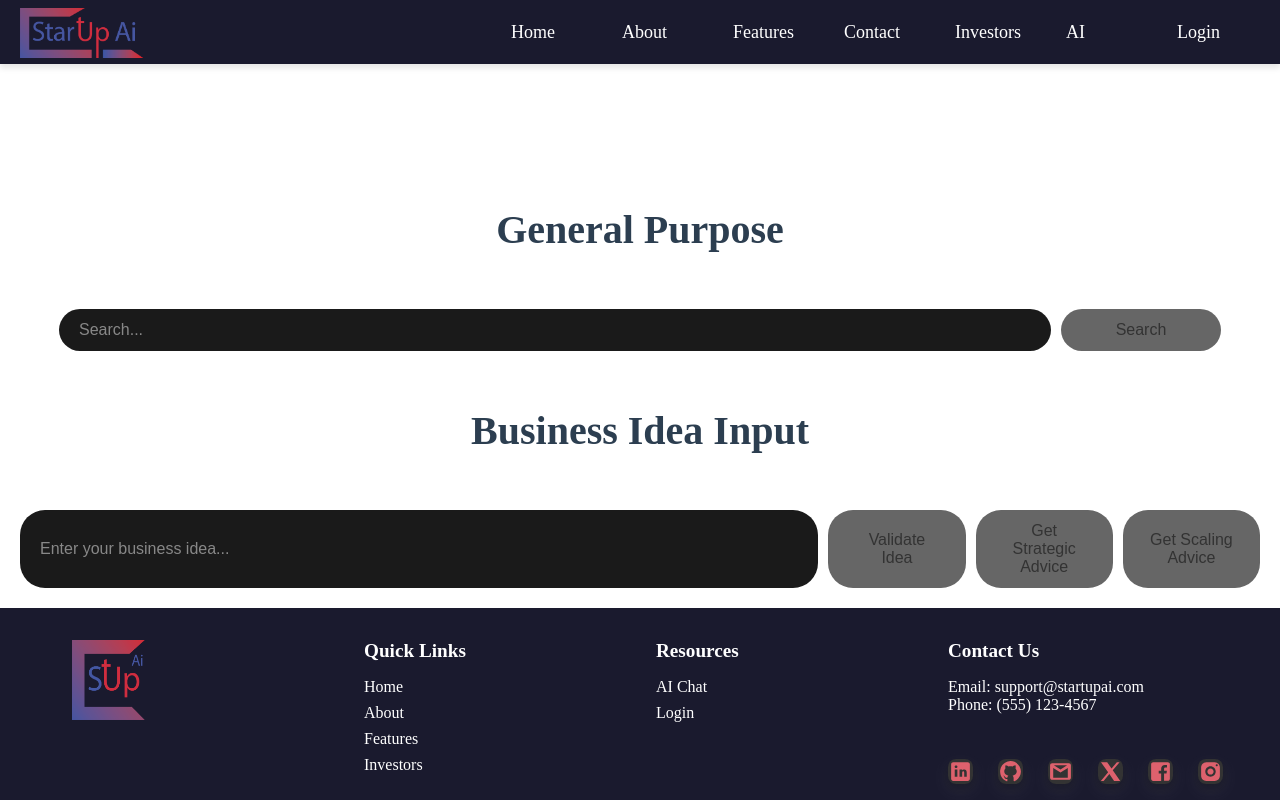
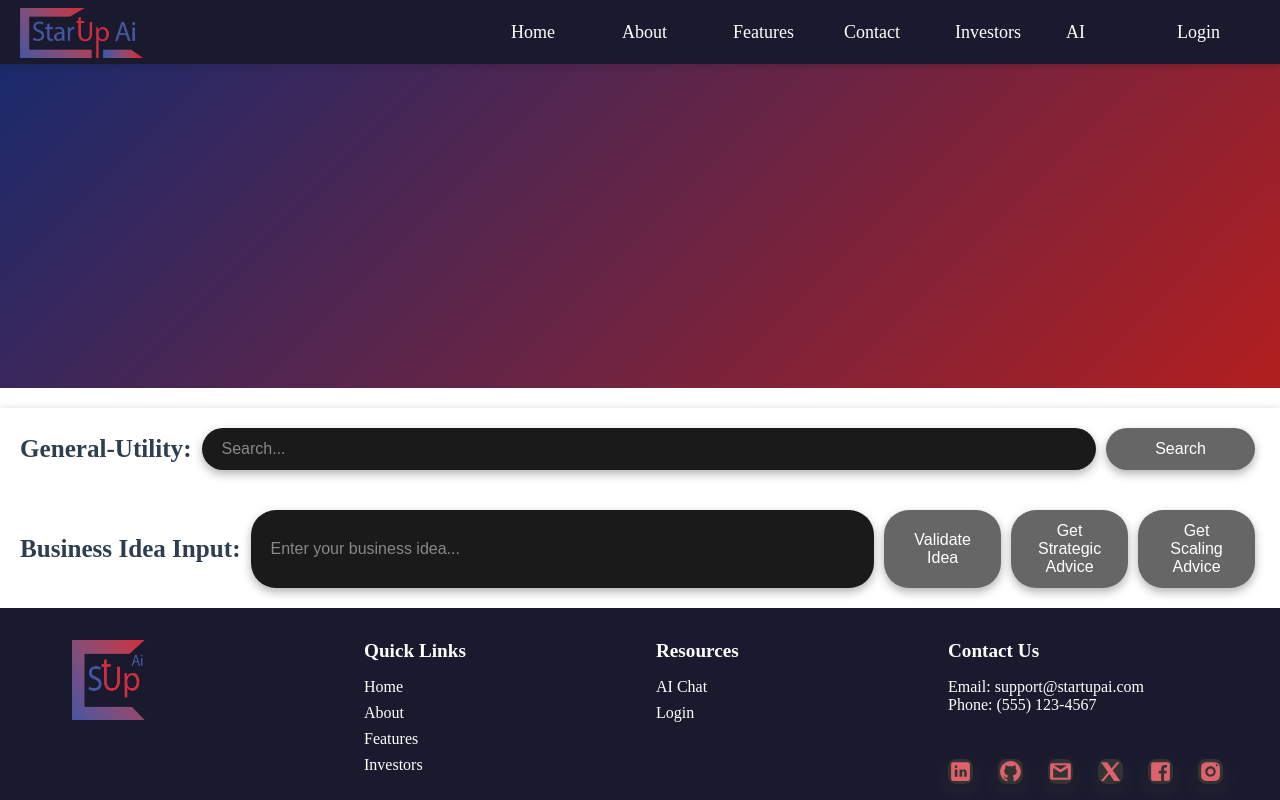
Before and after one commit to Mokshjain131/Pterodactyl, a React (Vite) app in the folder Frontend/: page /chat in a window 1280 px wide. Built offline with nearby package versions, Linux system fonts and the light colour scheme.

Commit message:
css for chatbox

```diff
--- a/Frontend/src/pages/chat.jsx
+++ b/Frontend/src/pages/chat.jsx
@@ -143,10 +143,12 @@ function Chat() {
                         </div>
                     ))}
                 </div>
-
+                <div id="ColumnFlexer">
                     {/* General Purpose Input */}
-                <h2>General Purpose</h2>
                     <div className="input-container">
+                    <div id="GeneralPurposeFlex">
+                    <h3>General-Utility:</h3>
+                    </div>
                         <input
                             type="text"
                             value={searchQuery}
@@ -167,8 +169,10 @@ function Chat() {
                     </div>
 
                     {/* Business Idea input and buttons */}
-                <h2>Business Idea Input</h2>
                     <div className="input-container">
+                        <div id="GeneralPurposeFlex">
+                        <h3>Business Idea Input:</h3>
+                        </div>
                         <input
                             type="text"
                             value={businessIdea}
@@ -195,6 +199,7 @@ function Chat() {
                         </button>
                     </div>
                 </div>
+            </div>
             <Footer />
         </div>
     )
--- a/Frontend/src/pages/contact.jsx
+++ b/Frontend/src/pages/contact.jsx
@@ -23,6 +23,7 @@ function Contact() {
             <div className="contact-grid">
               <div className="contact-form-container">
                 <h2>Find Us</h2>
+                <center>
                 <iframe
                   src="https://www.google.com/maps/embed?pb=!1m18!1m12!1m3!1d3769.969905363581!2d72.83472147520622!3d19.108976132102352!2m3!1f0!2f0!3f0!3m2!1i1024!2i768!4f13.1!3m3!1m2!1s0x3be7c9b888ae67fd%3A0xe0b9538d623ac5d2!2sMukesh%20Patel%20School%20of%20Technology%20Management%20%26%20Engineering%2C%20Mumbai!5e0!3m2!1sen!2sin!4v1739656725307!5m2!1sen!2sin"
                   width="540"
@@ -36,6 +37,7 @@ function Contact() {
                   loading="lazy"
                   referrerPolicy="no-referrer-when-downgrade"
                 ></iframe>
+                </center>
               </div>
 
               <div className="contact-info">
--- a/Frontend/src/pages/login.jsx
+++ b/Frontend/src/pages/login.jsx
@@ -23,7 +23,7 @@ function Login() {
   return (
     <div>
       <Navbar />
-    <div className="container">
+    <div className="containerLogin">
       <div className="background"></div>
       <div className="formContainer">
         <h1 className="title">{isLogin ? "Login" : "Sign Up"}</h1>
--- a/Frontend/src/styles/chat.css
+++ b/Frontend/src/styles/chat.css
@@ -19,6 +19,7 @@
     display: flex;
     flex-direction: column;
     gap: 10px;
+    background: linear-gradient(135deg, #1a2a6c, #b21f1f);
 }
 
 .message {
@@ -45,13 +46,17 @@
 }
 
 .user .message-content {
-    background-color: #007bff;
+    background-color: #092c52;
     color: white;
+    box-shadow: 0px 4px 10px rgba(0, 0, 0, 0.3),
+    0px 6px 20px rgba(255, 255, 255, 0.1);
 }
 
 .assistant .message-content {
     background-color: #f0f0f0;
     color: black;
+    box-shadow: 0px 4px 10px rgba(0, 0, 0, 0.3),
+    0px 6px 20px rgba(255, 255, 255, 0.1);
 }
 
 .assistant pre {
@@ -78,6 +83,8 @@
     outline: none;
     background-color: #1a1a1a;
     color: white;
+    box-shadow: 0px 4px 10px rgba(0, 0, 0, 0.3),
+    0px 6px 20px rgba(255, 255, 255, 0.1);
 }
 
 .input-container input::placeholder {
@@ -86,18 +93,20 @@
 
 .input-container button {
     padding: 12px 24px;
-    background-color: #ccc;
-    color: #333;
+    background-color: #ff4b5c;
+    color: white;
     border: none;
     border-radius: 25px;
     font-size: 1rem;
     cursor: pointer;
     transition: background-color 0.2s;
     width: 10rem;
+    box-shadow: 0px 4px 10px rgba(0, 0, 0, 0.3),
+    0px 6px 20px rgba(255, 255, 255, 0.1);
 }
 
 .input-container button:hover {
-    background-color: #ddd;
+    background-color: #9f2323;
 }
 
 .input-container button:disabled {
@@ -114,8 +123,6 @@ h2{
 }
 
 h3{
-    text-align: center;
-    margin-bottom: 1rem;
     color: #2c3e50;
     font-size: 1.57rem;
 }
@@ -123,3 +130,18 @@ h3{
 .ChatFlexer{
     display: flex;
 }
+
+#GeneralPurposeFlex{
+    display:flex;
+    justify-content: center;
+    align-items: center;
+    white-space: nowrap;
+}
+
+#ColumnFlexer{
+    display: flex;
+    flex-direction: column;
+    padding-right: 5px;
+    box-shadow: 0px 4px 10px rgba(0, 0, 0, 0.3),
+    0px 6px 20px rgba(255, 255, 255, 0.1);
+}
--- a/Frontend/src/styles/login.css
+++ b/Frontend/src/styles/login.css
@@ -1,4 +1,4 @@
-  .container {
+  .containerLogin {
     display: flex;
     justify-content: center;
     align-items: center;
@@ -53,7 +53,7 @@
   }
 
   .button {
-    background-color: #1877f2;
+    background-color: #ff4b5c;
     color: white;
     padding: 0.75rem;
     border: none;
@@ -64,7 +64,7 @@
   }
 
   .button:hover {
-    background-color: #166fe5;
+    background-color: #f8394c;
   }
 
   .toggleText {
@@ -74,11 +74,11 @@
   }
 
   .toggleLink {
-    color: #1877f2;
+    color: #ff4b5c;
     cursor: pointer;
     text-decoration: underline;
   }
 
   .toggleLink:hover {
-    color: #166fe5;
+    color: #f8394c;
   }
```
Lines whose indentation alone changed are shown as unchanged.
